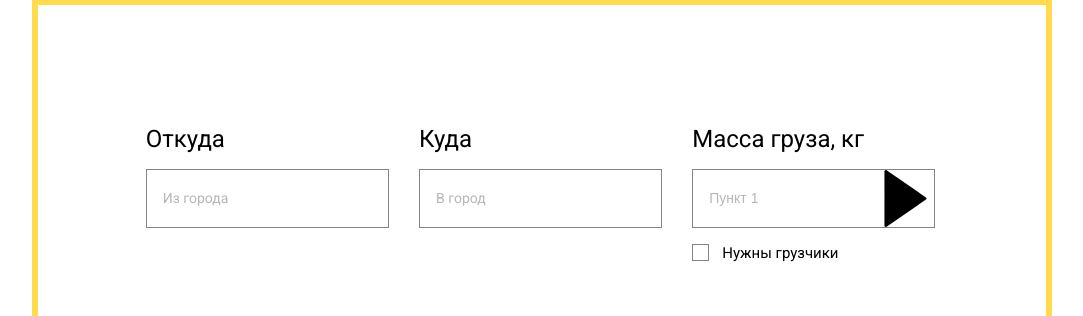
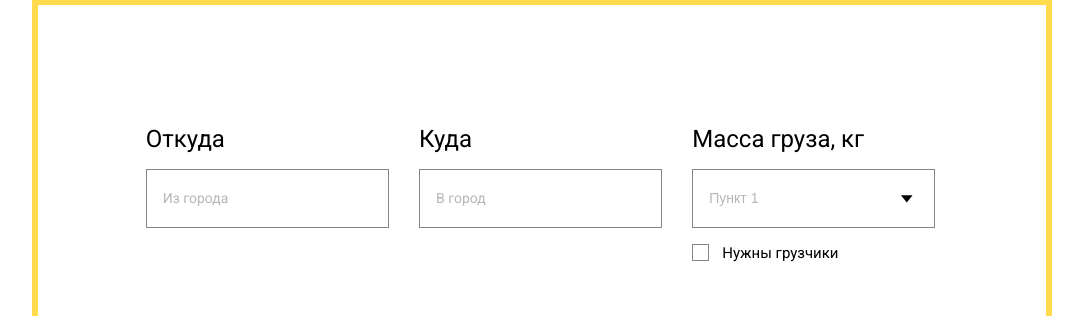
Before and after one commit to alexandra-osmakova/tiger_company, a PHP site: page / in a window 1280 px wide. Shown: the part 6184-6500 px from the top of the page, without its empty margins (98-1181 px from the left). Run offline with PHP 8.4, Linux system fonts and the light colour scheme; some libraries are stand-ins or nearby versions; some web fonts are replaced.

Commit message:
addat images on select

```diff
--- a/tiger.css/tiger.css
+++ b/tiger.css/tiger.css
@@ -403,6 +403,7 @@ header {
     width: 100%;
     background-color: #f2f2f2;
     padding: 2rem 0;
+    position: relative;
 }
 
 .services h2 {
@@ -1503,7 +1504,9 @@ header {
 }
 
  .styled-select.slate {
-    background: url(../tiger.img/select_btn.svg) no-repeat right center;
+    background: url(../tiger.img/arrow.svg);
+    background-repeat: no-repeat;
+    background-position: 13rem 1.5625rem;
  }
 
  .styled-select.slate select {
```
Also changed, not shown: tiger.img/arrow.svg (added), tiger.img/line1.svg (added), tiger.img/line2.svg (added), tiger.img/line3.svg (added), tiger.img/line4.svg (added), tiger.img/line5.svg (added), tiger.img/line6.svg (added), tiger.img/line7.svg (added), tiger.img/line8.svg (added), 2 other files.
